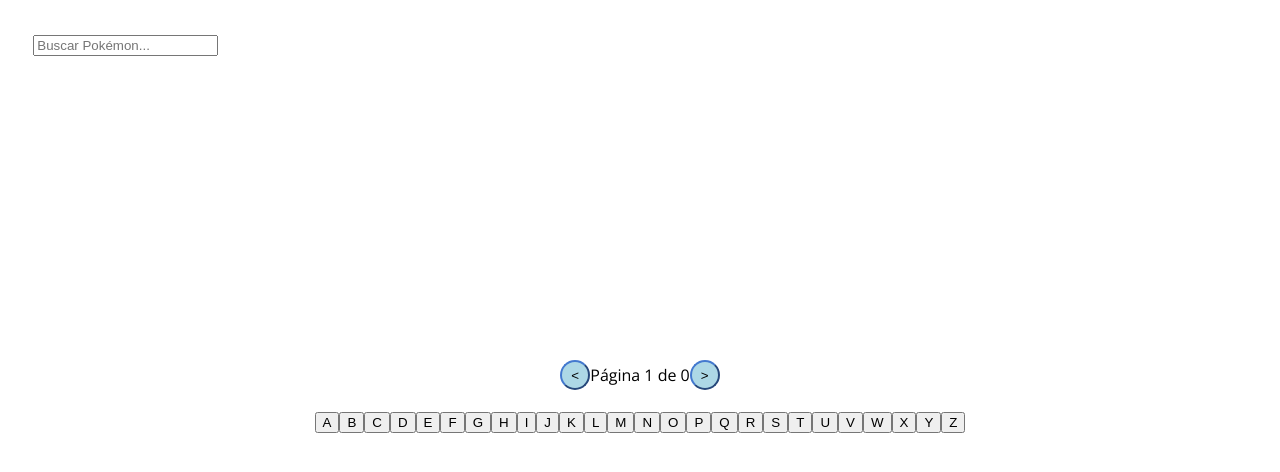
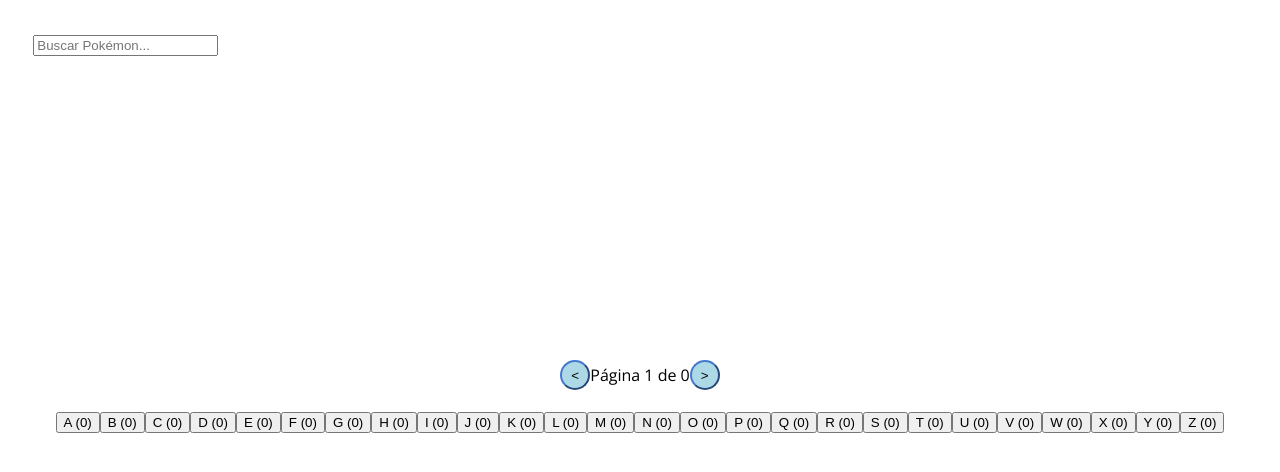
Before and after one commit to ReginaGalvezCh/TestPokemon, a plain HTML site: page index.html at #!/pokemons in a window 1280 px wide. Drawn offline with nearby package versions, Linux system fonts and the light colour scheme; some packages are replaced by stand-ins of ours; no server answers.

Commit message:
changes on button tag

```diff
--- a/components/pokemonTable/pokemonTable.html
+++ b/components/pokemonTable/pokemonTable.html
@@ -43,9 +43,10 @@
             <div ng-controller="AlphabetSummaryController">
                 <div class="alphabet-list">
                     <button ng-repeat="letter in 'ABCDEFGHIJKLMNOPQRSTUVWXYZ'.split('')"
-                        ng-click="filterByLetter(letter)">
-                        {{ letter }}
-                    </button>
+                    ng-click="filterByLetter(letter)">
+                {{ letter }} ({{ alphabetCount[letter] || 0 }})
+            </button>
+
                 </div>
                 <div ng-if="filteredPokemons.length > 0">
                     <ul>
```
